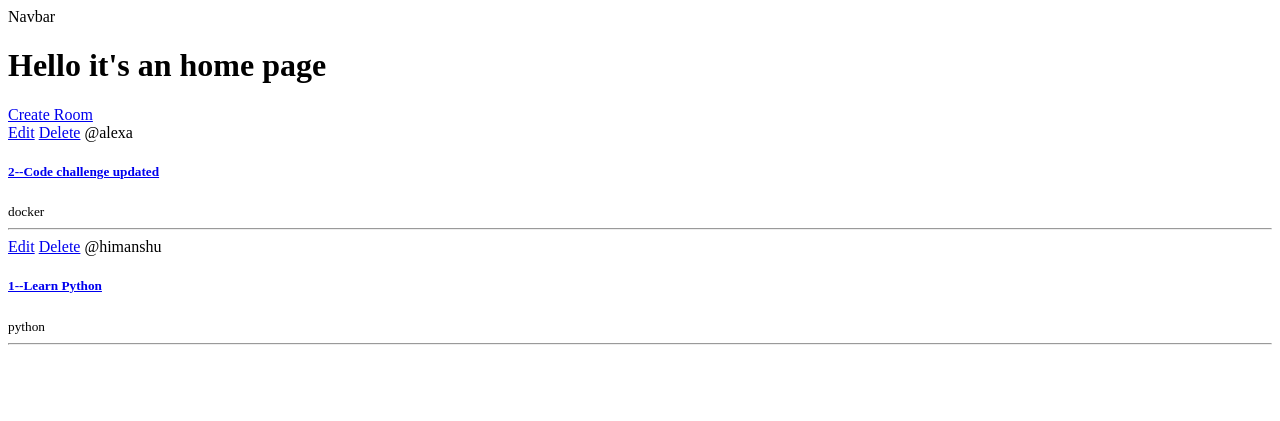
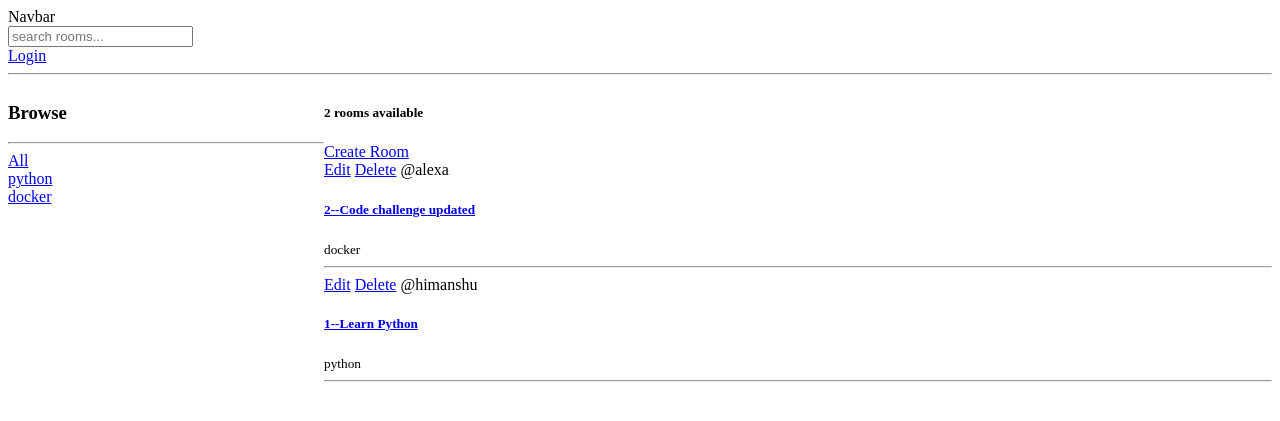
Before and after one commit to sainihimanshu1999/StudyBuddy, a Django app: page / in a window 1280 px wide. Shown: the top 421 px of the page. Run offline with Django 4.2, Linux system fonts and the light colour scheme; data comes from the database, SQL or seed files in the repository; both versions use the stored data as it was after the commit.

Commit message:
login created

```diff
--- a/base/templates/base/home.html
+++ b/base/templates/base/home.html
@@ -3,10 +3,33 @@
 {% block content %}
 
 
-<h1>Hello it's an home page</h1>
+<style>
+    .home-container{
+        display: grid;
+        grid-template-columns: 1fr 3fr;
+
+    }
+</style>
+
+<div class='home-container'>
 
     <div>
+        <h3>Browse</h3>
+        <hr>
 
+        <div>
+            <a href = "{% url 'home' %}">All</a>
+        </div>
+
+        {% for topic in topics %}
+            <div>
+                <a href = "{% url 'home' %}?q={{topic.name}}">{{ topic.name }}</a>
+            </div>
+        {% endfor %}
+    </div>
+
+    <div>
+        <h5>{{room_count}} rooms available</h5>
         <a href = {% url 'create-room' %} >Create Room</a>
         <div>
             {% for room in rooms %}
@@ -20,6 +43,7 @@
                 </div>
             {% endfor %}
         </div>
+    </h5>
 </div>
 
 {% endblock %}
--- a/base/urls.py
+++ b/base/urls.py
@@ -3,6 +3,8 @@ from . import views
 
 urlpatterns = [
     path('',views.home, name='home'),
+    path('login/',views.loginPage, name='login'),
+    path('logout/',views.logoutUser, name='logout'),
     path('room/<int:pk>/', views.room, name='room'),
     path('create-room/', views.createRoom, name='create-room'),
     path('update-room/<str:pk>', views.updateRoom, name='update-room'),
--- a/base/views.py
+++ b/base/views.py
@@ -1,12 +1,50 @@
 from django.shortcuts import render,redirect
+from django.contrib import messages
+from django.contrib.auth import authenticate,login,logout
 from django.http import HttpResponse
+from django.db.models import Q
+from django.contrib.auth.models import User
 from .models import *
 from .forms import RoomForm
 
 
+def loginPage(request):
+
+    if request.method == 'POST':
+        username = request.POST.get('username')
+        password = request.POST.get('password')
+
+        try:
+            user = User.objects.get(username=username)
+        except:
+            messages.error(request, 'User does not exist')
+
+        user = authenticate(request, username=username, password=password)
+
+        if user is not None:
+            login(request, user)
+            return redirect('home')
+        else:
+            messages.error(request,'Username or Password is incorrect')
+
+
+    context = {}
+    return render(request, 'base/login_register.html', context)
+
+def logoutUser(request):
+    logout(request)
+    return redirect('home')
+
 def home(request):
-    rooms = Room.objects.all()
-    context = {'rooms':rooms}
+    q = request.GET.get('q') if request.GET.get('q')!=None else ''
+    rooms = Room.objects.filter(
+        Q(topic__name__icontains=q) |
+        Q(name__icontains=q) |
+        Q(description__icontains=q)
+        )
+    room_count =  rooms.count()
+    topics = Topic.objects.all()
+    context = {'rooms':rooms,'topics':topics,'room_count':room_count}
     return render(request,'base/home.html',context)
 
 def room(request,pk):
--- a/templates/main.html
+++ b/templates/main.html
@@ -10,6 +10,15 @@
     </head>
     <body>
         {% include 'navbar.html' %}
+
+        {% if messages %}
+        <ul class='message'>
+            {% for message in messages %}
+            <li>{{message}}</li>
+            {% endfor %}
+        </ul>
+        {% endif %}
+
         {% block content %}
         {% endblock %}
     </body>
--- a/templates/navbar.html
+++ b/templates/navbar.html
@@ -1 +1,11 @@
 <a>Navbar</a>
+
+<form method = "GET" action = "{% url 'home' %}">
+    <input type='text' name='q' placeholder = 'search rooms...' />
+</form>
+{% if request.user.is_authenticated %}
+<a href = "{% url 'logout' %}">Logout</a>
+{%else%}
+<a href = "{% url 'login' %}">Login</a>
+{% endif %}
+<hr>
```
Also changed, not shown: base/templates/base/login_register.html (added, +19 -0 lines), db.sqlite3. Lines whose indentation alone changed are shown as unchanged.
